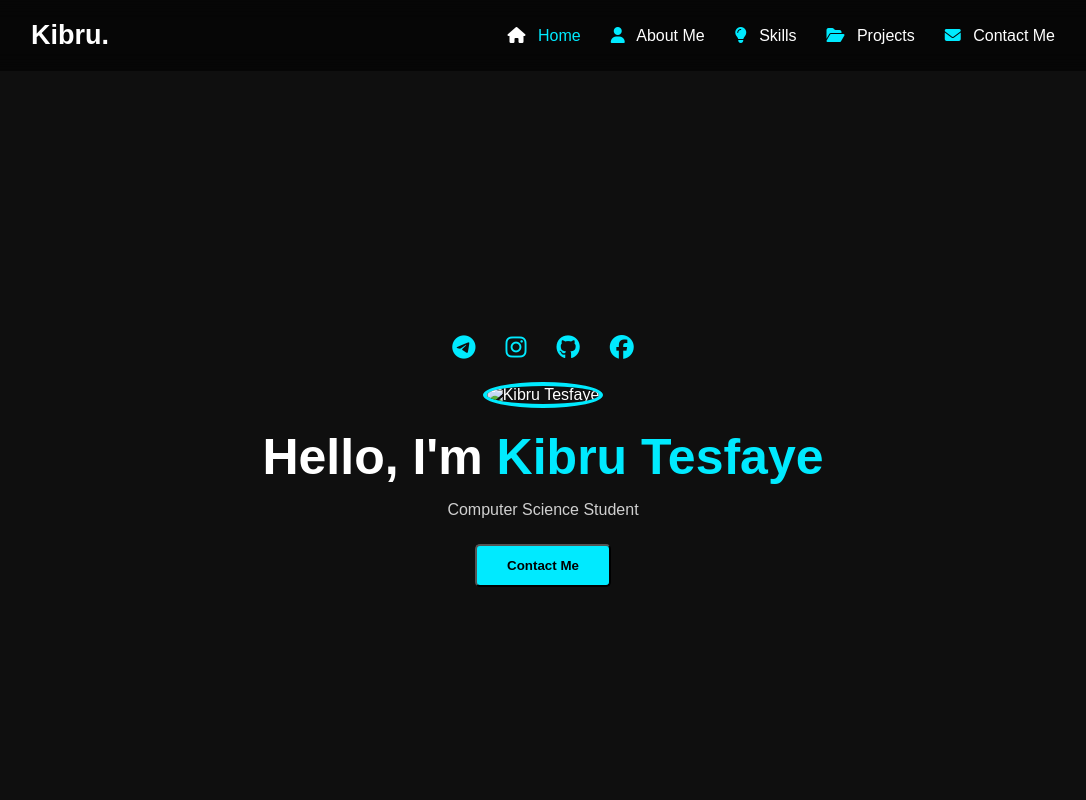
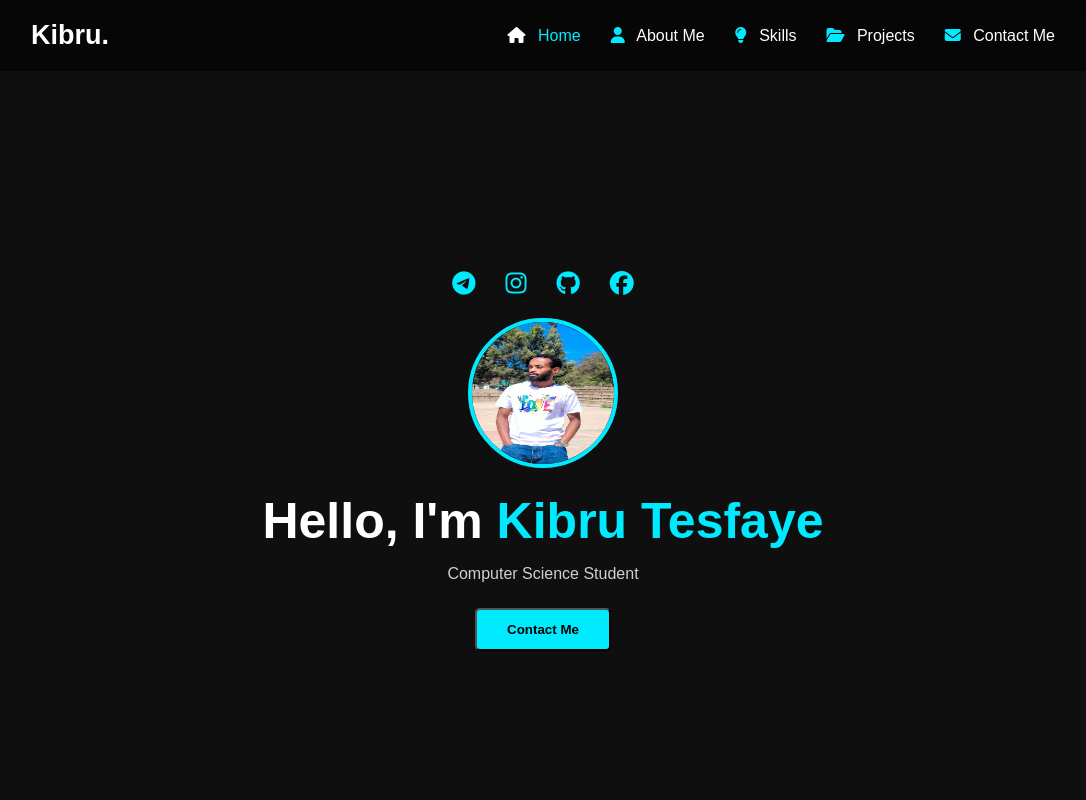
Before and after one commit to kibrucscience/Kibru-portpfolio, a plain HTML site: page index.html in a window 1280 px wide. Shown: the top 800 px of the page, without its empty margins (97-1183 px from the left). Drawn offline with Linux system fonts and the light colour scheme.

Commit message:
Update profile image source in index.html

```diff
--- a/index.html
+++ b/index.html
@@ -36,7 +36,7 @@
         </div>
 
         <div class="home-content">
-            <img src="phoss.jpg" alt="Kibru Tesfaye" class="profile-img" />
+            <img src="photo.jpg" alt="Kibru Tesfaye" class="profile-img" />
             <h1>Hello, I'm <span>Kibru Tesfaye</span></h1>
             <p>Computer Science Student</p>
             <button class="btn" onclick="scrollToSection('contact')">Contact Me</button>
```
